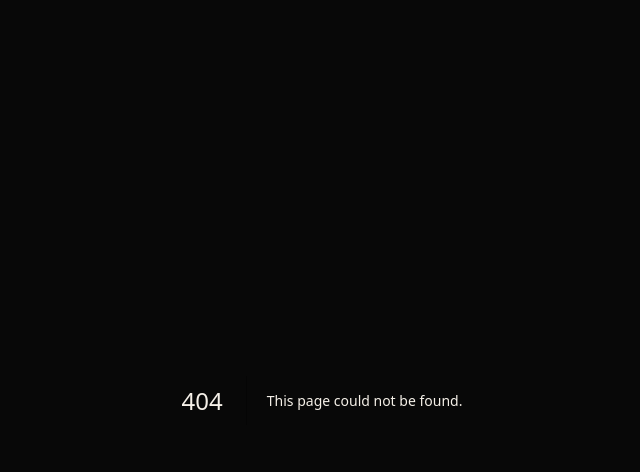
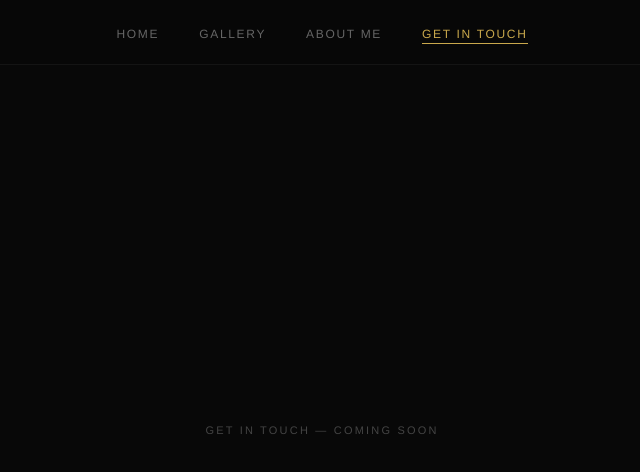
Before and after one commit to erfanazadMM/VavGallery, a Next.js app: page /contact in a window 1280 px wide. Before the commit this address had no page. Shown: the top 472 px of the page, without its empty margins (318-958 px from the left). Built offline with nearby package versions, Linux system fonts and the light colour scheme.

Commit message:
add navbar and pages

```diff
--- /dev/null
+++ b/app/about/page.tsx
@@ -0,0 +1,26 @@
+export default function About() {
+  return (
+    <main
+      style={{
+        background: "#080808",
+        minHeight: "100vh",
+        display: "flex",
+        flexDirection: "column",
+        alignItems: "center",
+        justifyContent: "center",
+        padding: "100px 24px 40px",
+        textAlign: "center",
+      }}
+    >
+      <p style={{
+        fontSize: "11px",
+        letterSpacing: "0.2em",
+        textTransform: "uppercase",
+        color: "#444",
+        fontFamily: "'Helvetica Neue', Helvetica, Arial, sans-serif",
+      }}>
+        About Me — Coming Soon
+      </p>
+    </main>
+  );
+}
--- /dev/null
+++ b/app/components/Navbar.tsx
@@ -0,0 +1,69 @@
+"use client";
+
+import Link from "next/link";
+import { usePathname } from "next/navigation";
+
+const links = [
+  { href: "/", label: "Home" },
+  { href: "/gallery", label: "Gallery" },
+  { href: "/about", label: "About Me" },
+  { href: "/contact", label: "Get in Touch" },
+];
+
+export default function Navbar() {
+  const pathname = usePathname();
+
+  return (
+    <nav
+      style={{
+        position: "fixed",
+        top: 0,
+        left: 0,
+        right: 0,
+        zIndex: 100,
+        display: "flex",
+        justifyContent: "center",
+        alignItems: "center",
+        padding: "20px 40px",
+        background: "rgba(8, 8, 8, 0.85)",
+        backdropFilter: "blur(12px)",
+        borderBottom: "1px solid rgba(255,255,255,0.05)",
+      }}
+    >
+      <ul
+        style={{
+          display: "flex",
+          gap: "40px",
+          listStyle: "none",
+          margin: 0,
+          padding: 0,
+        }}
+      >
+        {links.map(({ href, label }) => {
+          const active = pathname === href;
+          return (
+            <li key={href}>
+              <Link
+                href={href}
+                style={{
+                  fontSize: "12px",
+                  letterSpacing: "0.14em",
+                  textTransform: "uppercase",
+                  textDecoration: "none",
+                  color: active ? "#c9a84c" : "#666",
+                  fontFamily: "'Helvetica Neue', Helvetica, Arial, sans-serif",
+                  fontWeight: 300,
+                  transition: "color 0.2s",
+                  paddingBottom: "2px",
+                  borderBottom: active ? "1px solid #c9a84c" : "1px solid transparent",
+                }}
+              >
+                {label}
+              </Link>
+            </li>
+          );
+        })}
+      </ul>
+    </nav>
+  );
+}
--- /dev/null
+++ b/app/contact/page.tsx
@@ -0,0 +1,26 @@
+export default function Contact() {
+  return (
+    <main
+      style={{
+        background: "#080808",
+        minHeight: "100vh",
+        display: "flex",
+        flexDirection: "column",
+        alignItems: "center",
+        justifyContent: "center",
+        padding: "100px 24px 40px",
+        textAlign: "center",
+      }}
+    >
+      <p style={{
+        fontSize: "11px",
+        letterSpacing: "0.2em",
+        textTransform: "uppercase",
+        color: "#444",
+        fontFamily: "'Helvetica Neue', Helvetica, Arial, sans-serif",
+      }}>
+        Get in Touch — Coming Soon
+      </p>
+    </main>
+  );
+}
--- /dev/null
+++ b/app/gallery/page.tsx
@@ -0,0 +1,26 @@
+export default function Gallery() {
+  return (
+    <main
+      style={{
+        background: "#080808",
+        minHeight: "100vh",
+        display: "flex",
+        flexDirection: "column",
+        alignItems: "center",
+        justifyContent: "center",
+        padding: "100px 24px 40px",
+        textAlign: "center",
+      }}
+    >
+      <p style={{
+        fontSize: "11px",
+        letterSpacing: "0.2em",
+        textTransform: "uppercase",
+        color: "#444",
+        fontFamily: "'Helvetica Neue', Helvetica, Arial, sans-serif",
+      }}>
+        Gallery — Coming Soon
+      </p>
+    </main>
+  );
+}
--- a/app/layout.tsx
+++ b/app/layout.tsx
@@ -1,5 +1,6 @@
 import type { Metadata } from "next";
 import "./globals.css";
+import Navbar from "./components/Navbar";
 
 export const metadata: Metadata = {
   title: "VAV",
@@ -13,7 +14,10 @@ export default function RootLayout({
 }) {
   return (
     <html lang="en">
-      <body>{children}</body>
+      <body>
+        <Navbar />
+        {children}
+      </body>
     </html>
   );
 }
--- a/app/page.tsx
+++ b/app/page.tsx
@@ -12,7 +12,7 @@ export default function ComingSoon() {
         flexDirection: "column",
         alignItems: "center",
         justifyContent: "center",
-        padding: "40px 24px",
+        padding: "100px 24px 40px",
         textAlign: "center",
         gap: "0",
       }}
```
